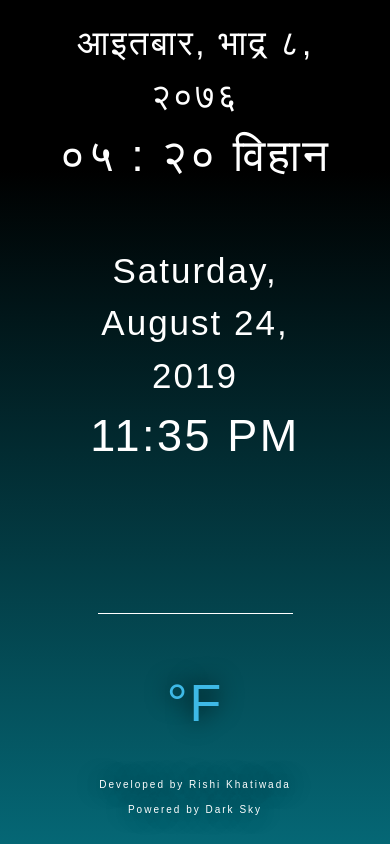
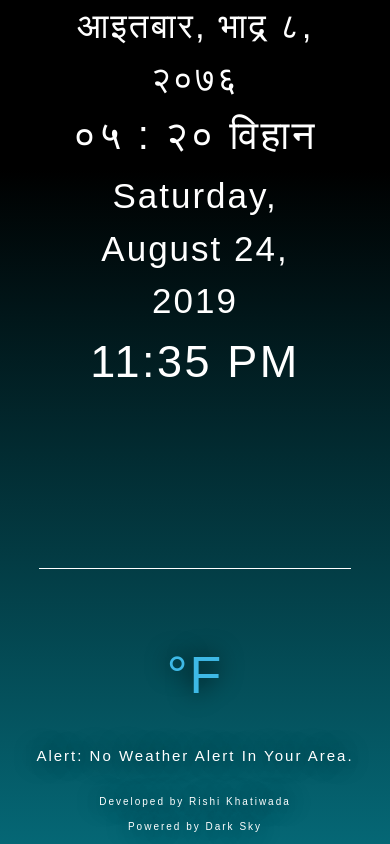
Before and after one commit to rsi2940/weather-app, a plain HTML site: page index.html in a window 390 px wide. Drawn offline with Linux system fonts and the light colour scheme; a web font is replaced by a local one.

Commit message:
css changes

```diff
--- a/index.html
+++ b/index.html
@@ -37,7 +37,9 @@
           <h1 class="temp text-shadow"></h1>
           <span class="temp-type text-shadow">°F</span>
         </div>
-        <p class="weather-alert text-shadow"></p>
+        <p class="weather-alert text-shadow">
+          alert: no weather alert in your area.
+        </p>
         <p class="powered-by">
           <a
             class="text-shadow"
--- a/styles.css
+++ b/styles.css
@@ -24,7 +24,7 @@ html {
   min-height: 100vh;
   display: flex;
   flex-direction: column;
-  justify-content: center;
+  justify-content: space-between;
   align-items: center;
   background: rgb(5, 103, 117);
   background: -moz-linear-gradient(
@@ -72,12 +72,12 @@ html {
   text-shadow: 0 0 25px black;
 }
 .weather-box {
-  /* height: 100%; */
+  flex: 1;
   width: 100%;
   display: flex;
   flex-direction: column;
   align-items: center;
-  justify-content: center;
+  justify-content: space-between;
   position: relative;
   animation-name: introduction;
   animation-duration: 2s;
@@ -128,7 +128,7 @@ html {
   color: white;
   text-transform: capitalize;
   font-size: 0.75rem;
-  margin-top: 25px;
+  margin-top: 15px;
 }
 .weather-days {
   display: flex;
@@ -138,13 +138,6 @@ html {
   font-size: 0.7rem;
   width: 50%;
 }
-/* .block1,
-.block2 {
-  display: flex;
-  flex-direction: column;
-  justify-content: center;
-  align-items: center;
-} */
 .powered-by {
   color: white;
   padding: 10px;
@@ -172,17 +165,13 @@ html {
   .align-center-tab {
     text-align: center;
   }
-  .english-date-time {
-    padding-top: 50px;
-  }
-  .container {
-    flex-direction: column;
-    justify-content: center;
-    align-items: center;
-  }
   .date-box {
     flex-direction: column;
     align-items: center;
+  }
+  .row1 {
+    width: 90%;
+    justify-content: space-between;
   }
 }
 @media screen and (min-width: 1230px) and (max-width: 1455px) {
@@ -200,9 +189,18 @@ html {
     font-size: 25px;
     line-height: 1.5;
   }
-  .english-time,
+  .row1 {
+    padding-top: 20px;
+    width: 80%;
+  }
+  .row1 .weather-summary {
+    padding-top: 10px;
+  }
+  .english-time {
+    font-size: 2.25rem;
+  }
   .nepali-time {
-    font-size: 2.25rem;
+    font-size: 2rem;
   }
   .nepali-date-time,
   .english-date-time {
@@ -224,7 +222,7 @@ html {
     padding-top: 10px;
   }
 }
-@media screen and (min-width: 768px) {
+@media screen and (min-width: 1024px) {
   .powered-by {
     position: fixed;
     bottom: 0px;
```
